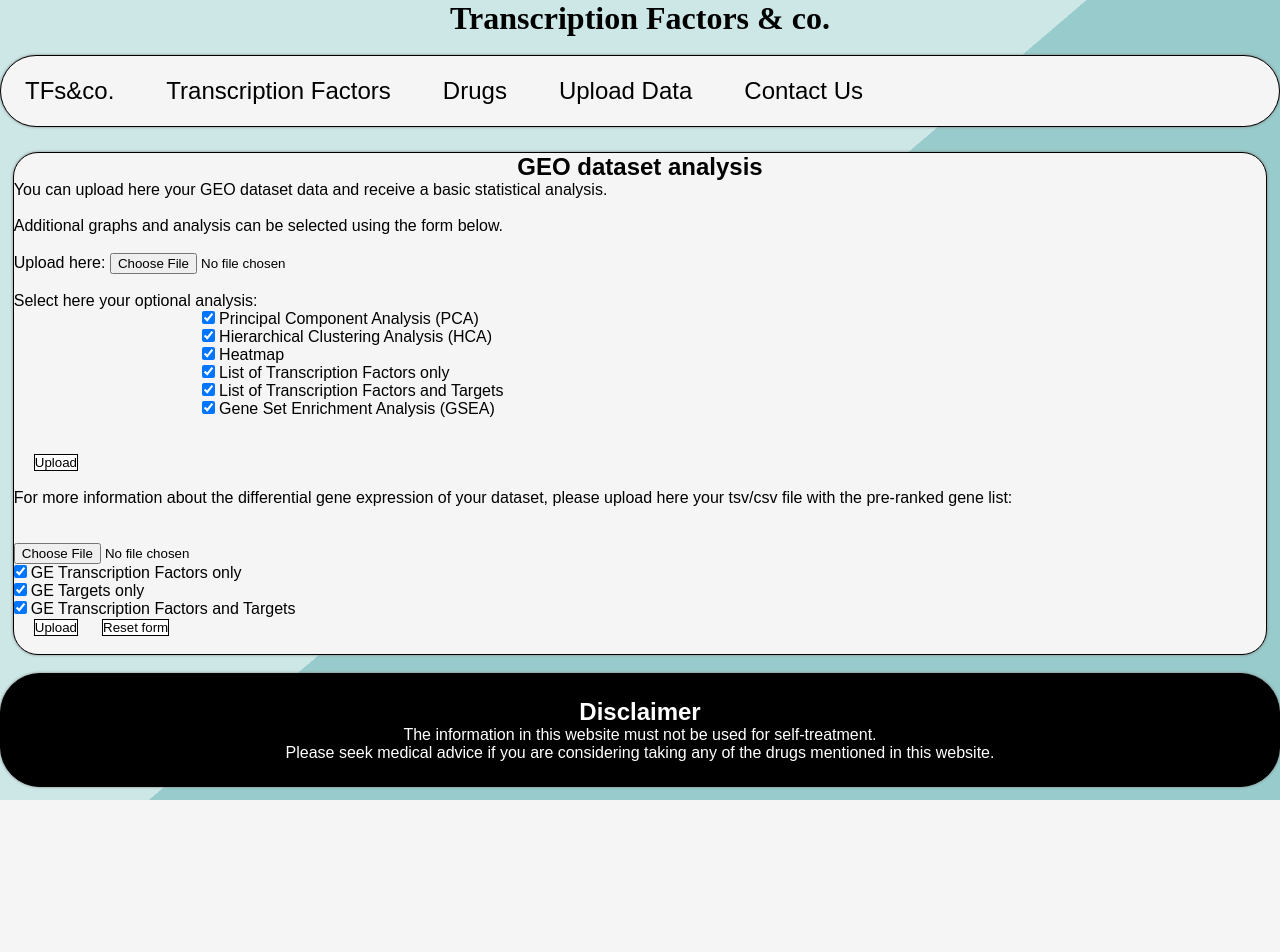
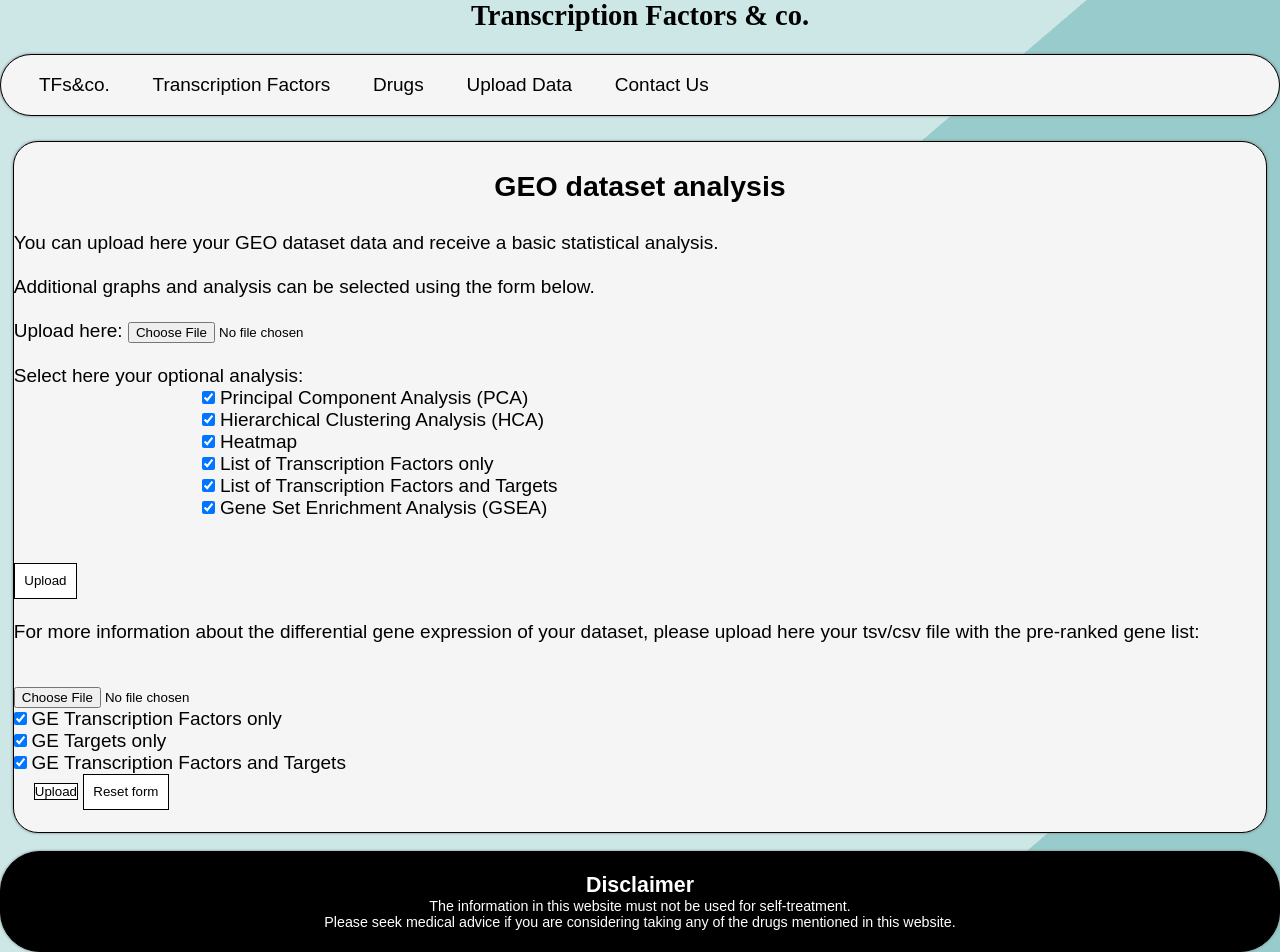
Before and after one commit to aelezi01/cleanTFsite, a Flask app: page /upload_data/ in a window 1280 px wide. Before the commit the page ends 800 px from the top, so only its background shows below. Run offline with Flask 2, Linux system fonts and the light colour scheme.

Commit message:
ae 12:17 26/02

```diff
--- a/static/styles/layout.css
+++ b/static/styles/layout.css
@@ -32,6 +32,19 @@
     padding: 0;
     box-sizing: border-box;
 }
+
+html {
+    font-size: 19px;
+}
+
+@media (max-width: 900px) {
+    html { font-size: 15px; }
+}
+
+@media (max-width: 400px){
+    html { font-size: 13px; }
+}
+
 
 /* background */
 
@@ -70,6 +83,7 @@ label {
     border: 1.4px solid black;
     border-radius: 10em;
     justify-content: space-between;
+    padding: 1rem;
     box-shadow: 0px 0px 3px 0.1px gray;
 }
 
@@ -93,10 +107,9 @@ label {
     text-decoration: none;
     color: black;
     padding: 1em;
-    font-size: 1.5rem;
+    font-size: 1.2eqm;
     font-family: 'PT Sans', sans-serif;
     clear: left;
-    line-height: 70px;
 }
 
 .linksMainMenu:hover {
@@ -120,6 +133,7 @@ label {
 
 footer {
     padding: 1.5em;
+    font-size: 0.75rem;
     background-color:  black;
     color: white;
     text-align: center;
@@ -168,6 +182,15 @@ footer {
     font-family: 'Oxygen', sans-serif;
 }
 
+/* upload page */
+
+.button1 {
+    color: black;
+    background-color: white;
+    border: 1px solid black;
+    padding: 0.5rem;
+}
+
 /* multiple pages */
 
 .contentMargin {
@@ -194,6 +217,7 @@ footer {
     text-align: center;
     font-weight: bold;
     font-family: 'PT Sans', sans-serif;
+    padding: 1.5rem;
 }
 .subheadings {
     font-family: 'PT Sans', sans-serif;
@@ -208,6 +232,7 @@ p {
 
 .sideBar {
     flex: 1;
+    font-size: 0.85rem;
     position: sticky;
     padding: 0.5%;
     width: 90%;
--- a/templates/basicLayout.html
+++ b/templates/basicLayout.html
@@ -12,12 +12,12 @@
         <title> TFs&co.</title>
         <!--Header section of the page-->
         <header style="margin-bottom:0">
-            <h1 style="text-align: center">Transcription Factors & co.</h1>
+            <h1 style="text-align: center;  font-size: 1.5rem">Transcription Factors & co.</h1>
             <br>
         </header>
 
         <!--this section codes for the top menu bar-->
-        <div class="nav">
+        <div>
             <label for="toggle" class="labelToggle">&#9776;</label>
             <input type="checkbox" id="toggle"/>
             <div class="mainMenu">
--- a/templates/upload_data.html
+++ b/templates/upload_data.html
@@ -67,7 +67,7 @@
                 </div>
                 <br><br>
             </div>
-                <input value="Upload" type="submit" style="margin-left: 20px; color: black; background-color: white; border: 1px solid black;">
+                <input value="Upload" type="submit" class="button1">
             <br><br>
         </div>
 
@@ -99,7 +99,7 @@
             </div>
 
             <input value="Upload" type="submit" style="margin-left: 20px; color: black; background-color: white; border: 1px solid black;">
-            <input type="reset" value="Reset form" style="margin-left: 20px; color: black; background-color: white; border: 1px solid black;">
+            <input type="reset" value="Reset form" class="button1">
             <br><br>
         </div>
     </form>
```
